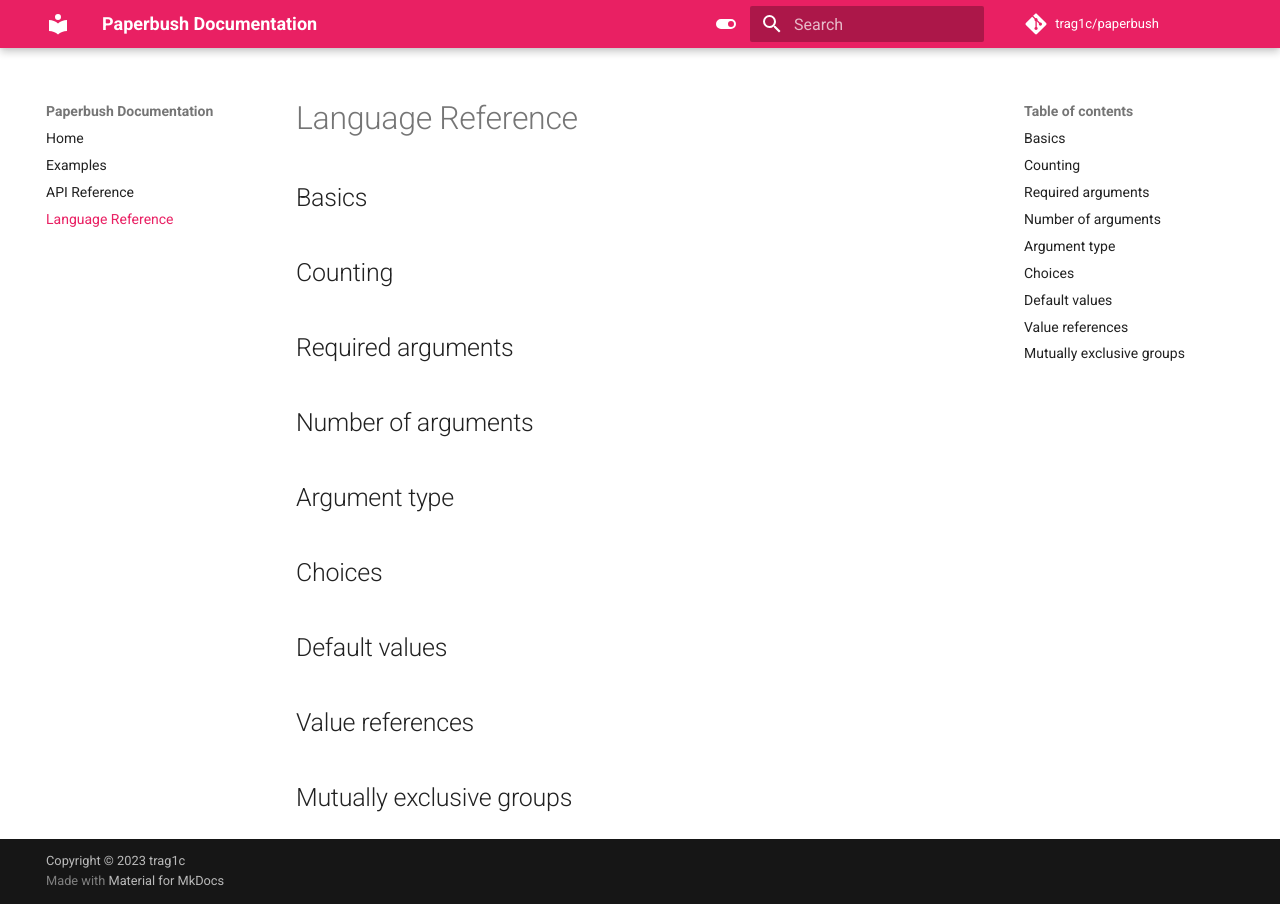
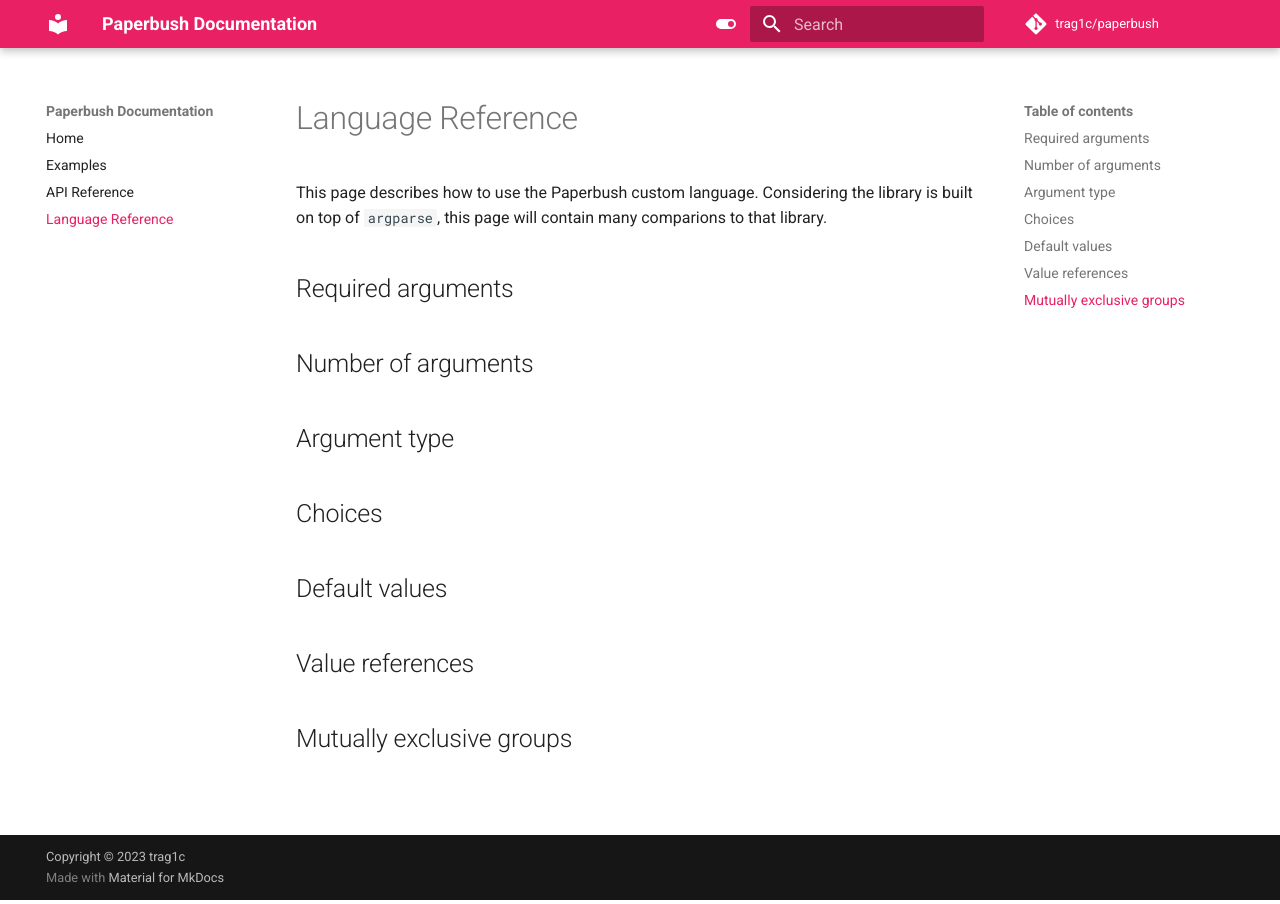
Before and after one commit to trag1c/paperbush, an MkDocs documentation site: the page built from docs/dsl.md, in a window 1280 px wide. Built offline with MkDocs 1.6.1 and Material for MkDocs 9.7.7, drawn with Linux system fonts in a browser that asks for light colours; comment, search, counter and statistics services are not loaded.

Commit message:
Added introduction

```diff
--- a/docs/dsl.md
+++ b/docs/dsl.md
@@ -1,7 +1,9 @@
 # Language Reference
 
-## Basics
-## Counting
+This page describes how to use the Paperbush custom language. Considering the
+library is built on top of `argparse`, this page will contain many comparions
+to that library.
+
 ## Required arguments
 ## Number of arguments
 ## Argument type
```
